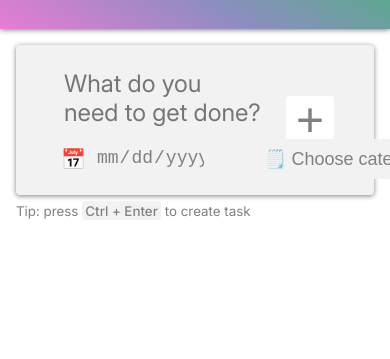
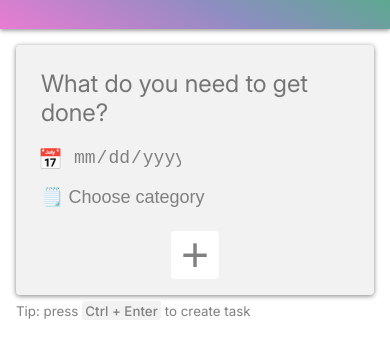
Before and after one commit to hansojuhan/TaskPop, a website built with webpack: page src/index.html in a window 390 px wide. Shown: the part 163-522 px from the top of the page. Built offline with nearby package versions, Linux system fonts and the light colour scheme.

Commit message:
Adjust task creation form layout in mobile

```diff
--- a/src/styles.css
+++ b/src/styles.css
@@ -672,13 +672,37 @@ emoji-picker {
     padding: 0;
 
   }
+
   .task {
     width: 100%;
+  }
+
+  /* In mobile, move date and category down as a column */
+  #task-form-date-category {
+
+    display: flex;
+    flex-direction: column;
+    gap: 0;
+  }
+
+  /* Move the create button down */
+  #task-form {
+    flex-direction: column;
+    gap: 1rem;
+    padding: 1rem 0;
+  }
+
+  #task-form-section {
+    width: 95%;
   }
 
   #add-category-modal {
     width: 100%;
     top: -50%;
+  }
+
+  #category-dropdown {
+    padding: 0.5rem 1rem;
   }
 }
 
```
